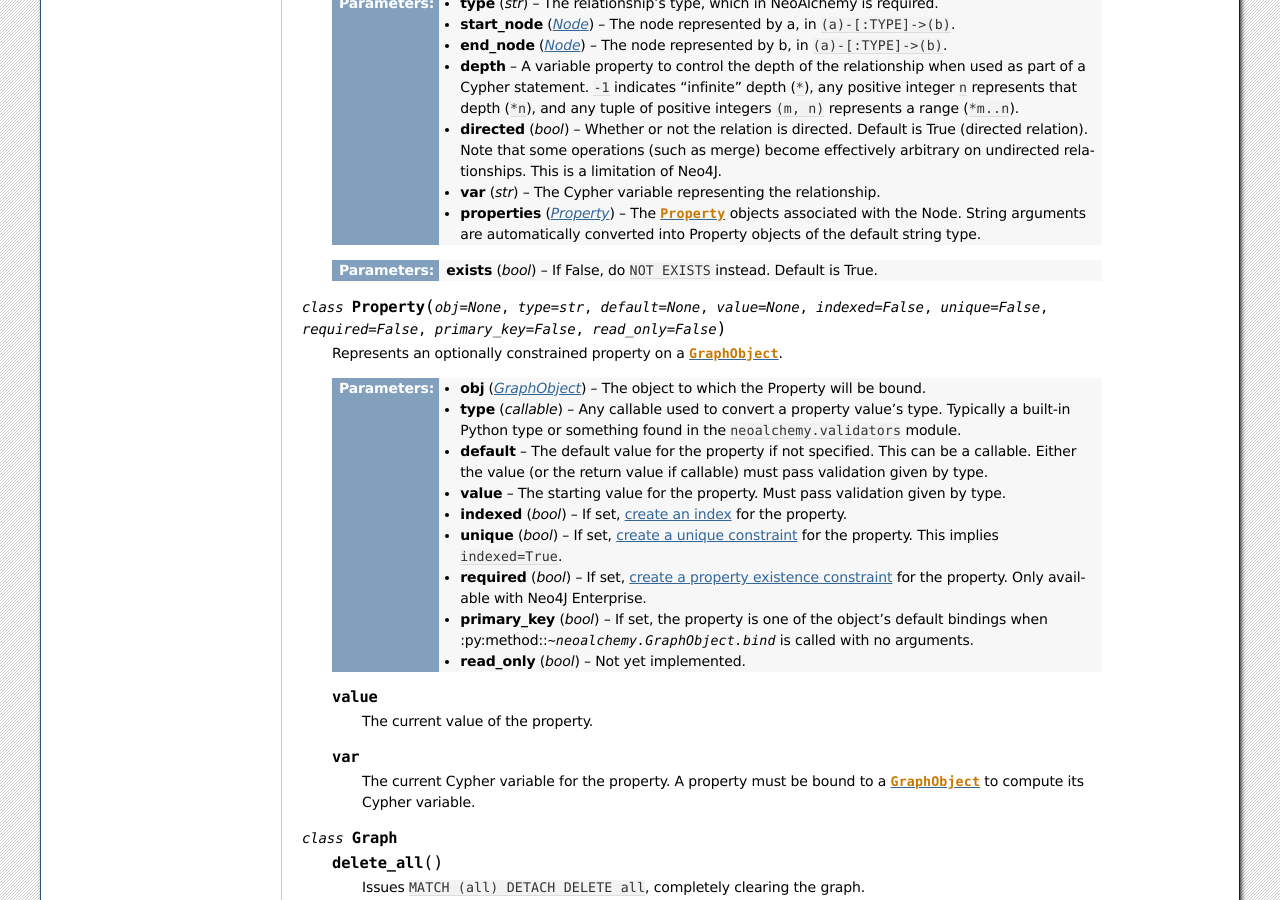
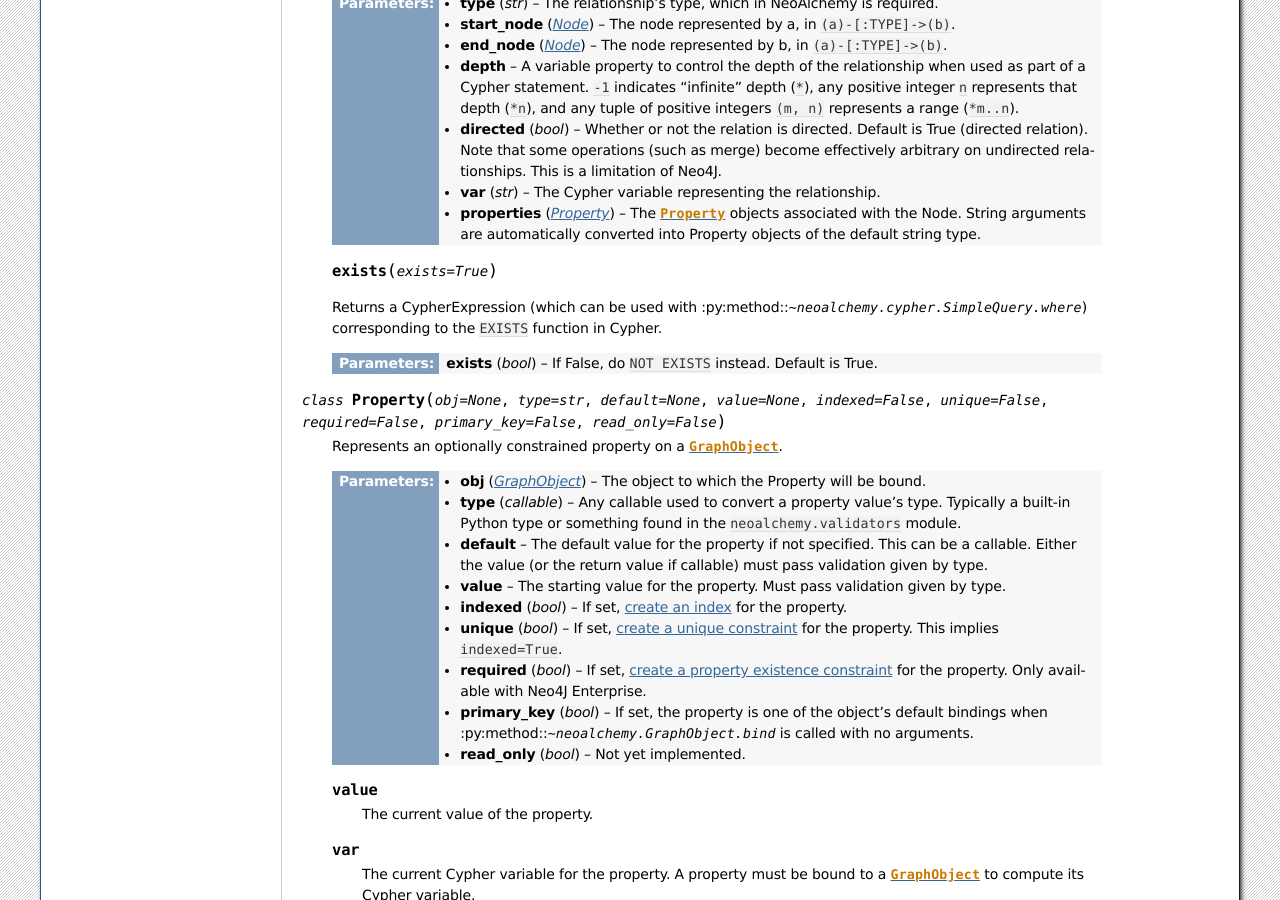
Before and after one commit to TwoBitAlchemist/NeoAlchemy, a Sphinx documentation site: the page built from source/schema-classes.rst, in a window 1280 px wide and 900 px high, scrolled down 1063 px. Built offline with Sphinx 7.4.7, drawn with Linux system fonts in a browser that asks for light colours; some of the changed text lies outside the part shown.

Commit message:
More updates and fixes

```diff
--- a/source/schema-classes.rst
+++ b/source/schema-classes.rst
@@ -95,11 +95,11 @@ Schema Classes
                                 of the default string type.
 
 
-    .. :py:method:: exists(exists=True)
+    .. py:method:: exists(exists=True)
 
-        Returns a CypherExpression (which can be used with
-        :py:method::`~neoalchemy.cypher.SimpleQuery.where`)
-        corresponding to the ``EXISTS`` function in Cypher.
+    Returns a CypherExpression (which can be used with
+    :py:method::`~neoalchemy.cypher.SimpleQuery.where`)
+    corresponding to the ``EXISTS`` function in Cypher.
 
     :param bool exists: If False, do ``NOT EXISTS`` instead. Default is True.
 
```
